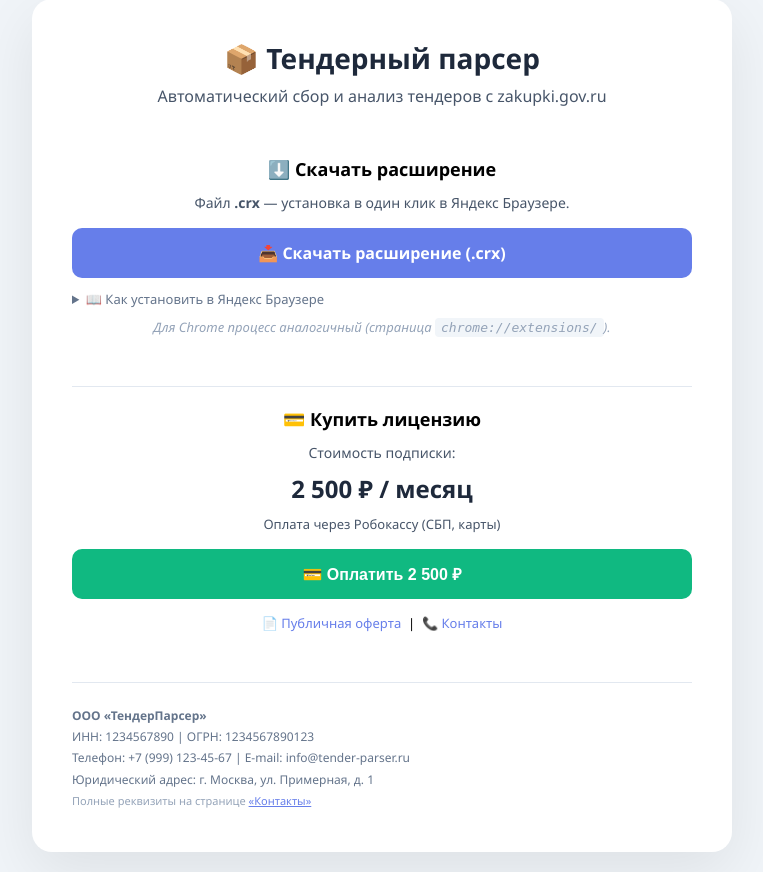
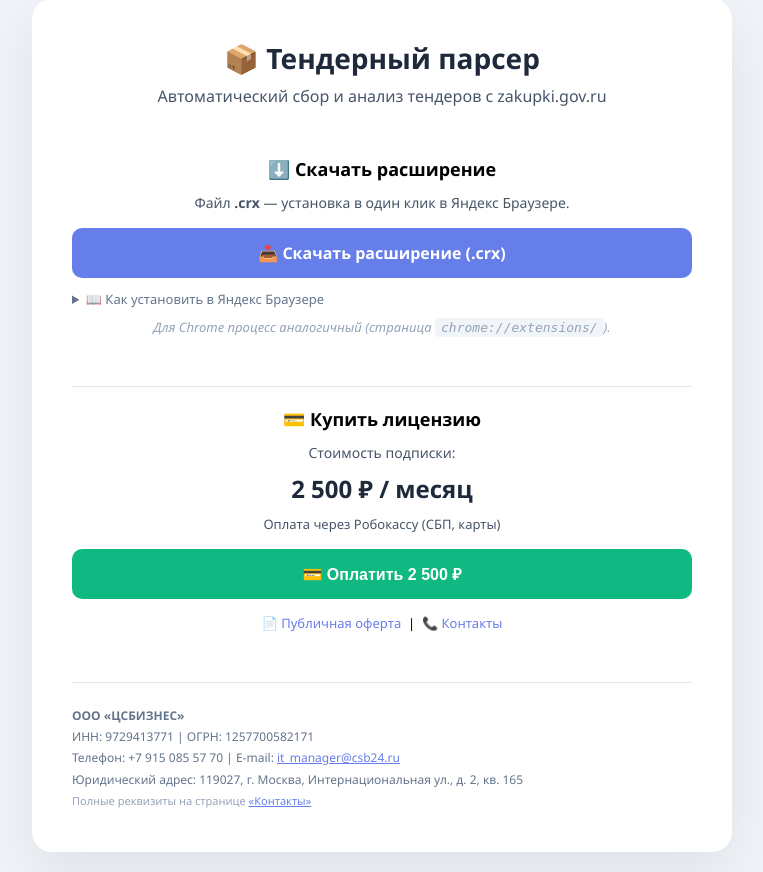
Before and after one commit to danilamozh-maker/tender-parser, a FastAPI app: page / in a window 1280 px wide. Shown: the part 21-893 px from the top of the page, without its empty margins (258-1021 px from the left). Run offline with FastAPI, Linux system fonts and the light colour scheme.

Commit message:
Update main.html

```diff
--- a/templates/main.html
+++ b/templates/main.html
@@ -80,12 +80,12 @@
         </div>
     </div>
 
-    <!-- Юридическая информация (кратко) -->
+    <!-- Юридическая информация (кратко) с реальными данными -->
     <div class="legal">
-        <p><strong>ООО «ТендерПарсер»</strong></p>
-        <p>ИНН: 1234567890 | ОГРН: 1234567890123</p>
-        <p>Телефон: +7 (999) 123-45-67 | E-mail: info@tender-parser.ru</p>
-        <p style="margin-top: 5px;">Юридический адрес: г. Москва, ул. Примерная, д. 1</p>
+        <p><strong>ООО «ЦСБИЗНЕС»</strong></p>
+        <p>ИНН: 9729413771 | ОГРН: 1257700582171</p>
+        <p>Телефон: +7 915 085 57 70 | E-mail: <a href="mailto:it_manager@csb24.ru" style="color: #667eea;">it_manager@csb24.ru</a></p>
+        <p style="margin-top: 5px;">Юридический адрес: 119027, г. Москва, Интернациональная ул., д. 2, кв. 165</p>
         <p style="margin-top: 5px; font-size: 11px; color: #94a3b8;">Полные реквизиты на странице <a href="/contacts" style="color: #667eea;">«Контакты»</a></p>
     </div>
 </div>
@@ -109,7 +109,6 @@
             url.searchParams.append('SignatureValue', data.signature);
             url.searchParams.append('Description', data.description);
             url.searchParams.append('Culture', data.culture);
-            // Перенаправляем на оплату
             window.location.href = url.toString();
         } catch (err) {
             statusMsg.textContent = '❌ Ошибка создания платежа: ' + err.message;
```
